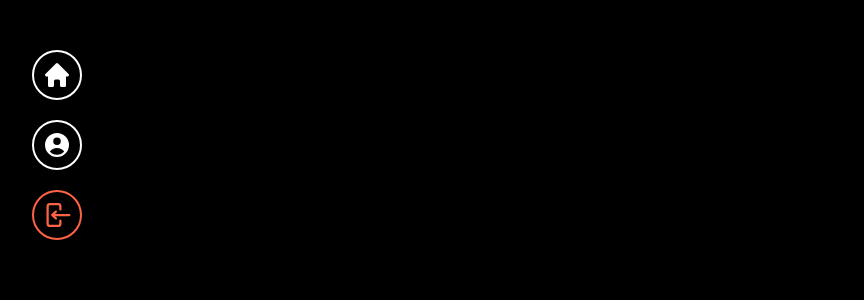
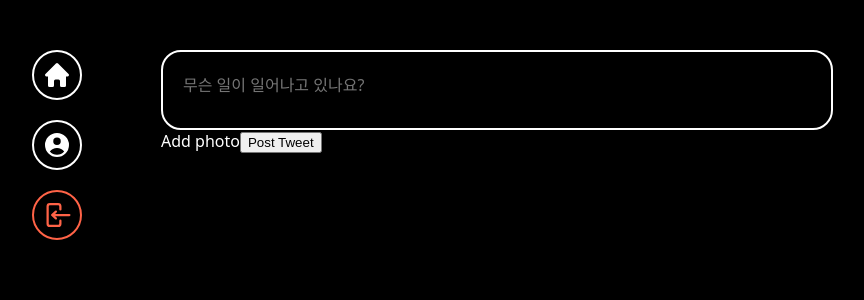
Before and after one commit to hyellow0302/hwitter, a React (Vite) app: page / in a window 1280 px wide. Shown: the top 300 px of the page, without its empty margins (237-1101 px from the left). Built offline with nearby package versions, Linux system fonts and the light colour scheme; no server answers; sample sign-in values are in the browser's storage.

Commit message:
feat: 홈페이지 Post Tweet Form 추가, TextArea UI

```diff
--- /dev/null
+++ b/src/component/post-tweet-form.tsx
@@ -0,0 +1,43 @@
+import { styled } from "styled-components";
+
+const Form = styled.form``;
+
+const TextArea = styled.textarea`
+  border: 2px solid white;
+  padding: 20px;
+  border-radius: 20px;
+  font-size: 16px;
+  color: white;
+  background-color: black;
+  width: 100%;
+  resize: none;
+  &::placeholder {
+    font-size: 16px;
+    font-family: system-ui, -apple-system, BlinkMacSystemFont, "Segoe UI",
+      Roboto, Oxygen, Ubuntu, Cantarell, "Open Sans", "Helvetica Neue",
+      sans-serif;
+  }
+  &:focus {
+    outline: none;
+    border-color: #1d9bf0;
+  }
+`;
+
+const AttachFileButton = styled.label``;
+
+const AttachFileInput = styled.input`
+  display: none;
+`;
+
+const SubmitBtn = styled.input``;
+
+export default function PostTweetForm() {
+  return (
+    <Form>
+      <TextArea placeholder="무슨 일이 일어나고 있나요?" />
+      <AttachFileButton htmlFor="file">Add photo</AttachFileButton>
+      <AttachFileInput type="file" id="file" accept="image/*" />
+      <SubmitBtn type="submit" value="Post Tweet" />
+    </Form>
+  );
+}
--- a/src/routes/home.tsx
+++ b/src/routes/home.tsx
@@ -1,3 +1,12 @@
+import { styled } from "styled-components";
+import PostTweetForm from "../component/post-tweet-form";
+
+const Wrapper = styled.div``;
+
 export default function Home() {
-  return <h1></h1>;
+  return (
+    <Wrapper>
+      <PostTweetForm />
+    </Wrapper>
+  );
 }
```
